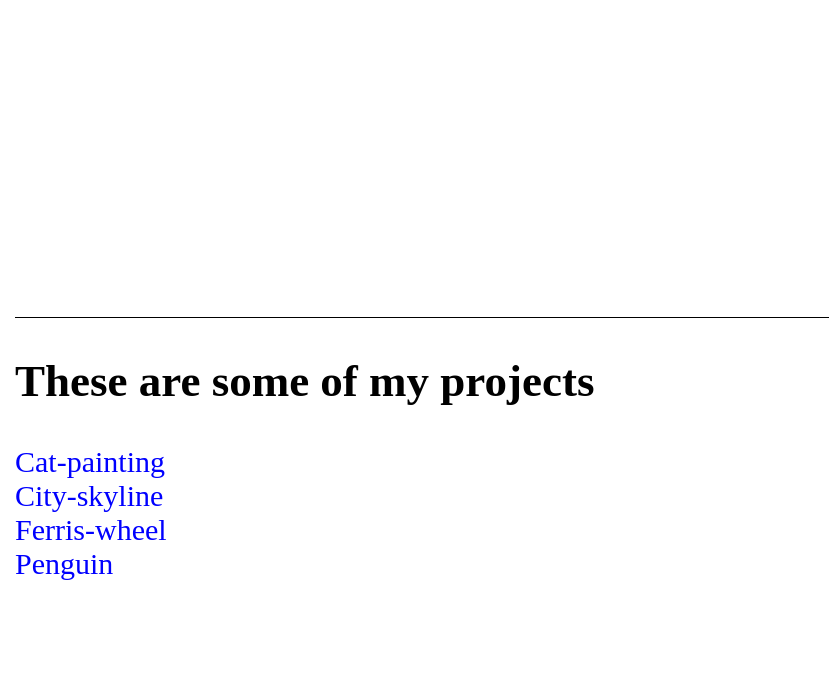
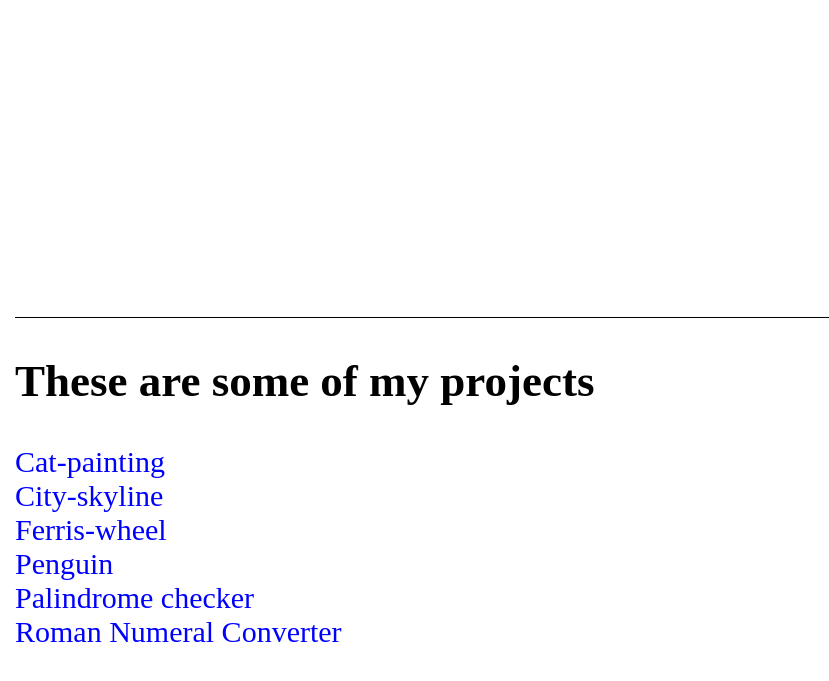
Before and after one commit to Honorat-0/portfolio, a plain HTML site: page index.html in a window 1280 px wide. Shown: the part 497-1178 px from the top of the page, without its empty margins (0-829 px from the left). Drawn offline with Linux system fonts and the light colour scheme.

Commit message:
Update index.html

```diff
--- a/index.html
+++ b/index.html
@@ -41,6 +41,12 @@
       <div class="project-tile">
         <a href="https://honorat-0.github.io/penguin/" target="_blank">Penguin</a>
       </div>
+      <div class="project-tile">
+        <a href="https://honorat-0.github.io/palindrome-checker/" target="_blank">Palindrome checker</a>
+        </div>
+      <div class="project-tile">
+        <a href="https://honorat-0.github.io/Roman-numeral-converter/" target="_blank">Roman Numeral Converter</a>
+      </div>
     </section>
   </body>
 </html>
```
